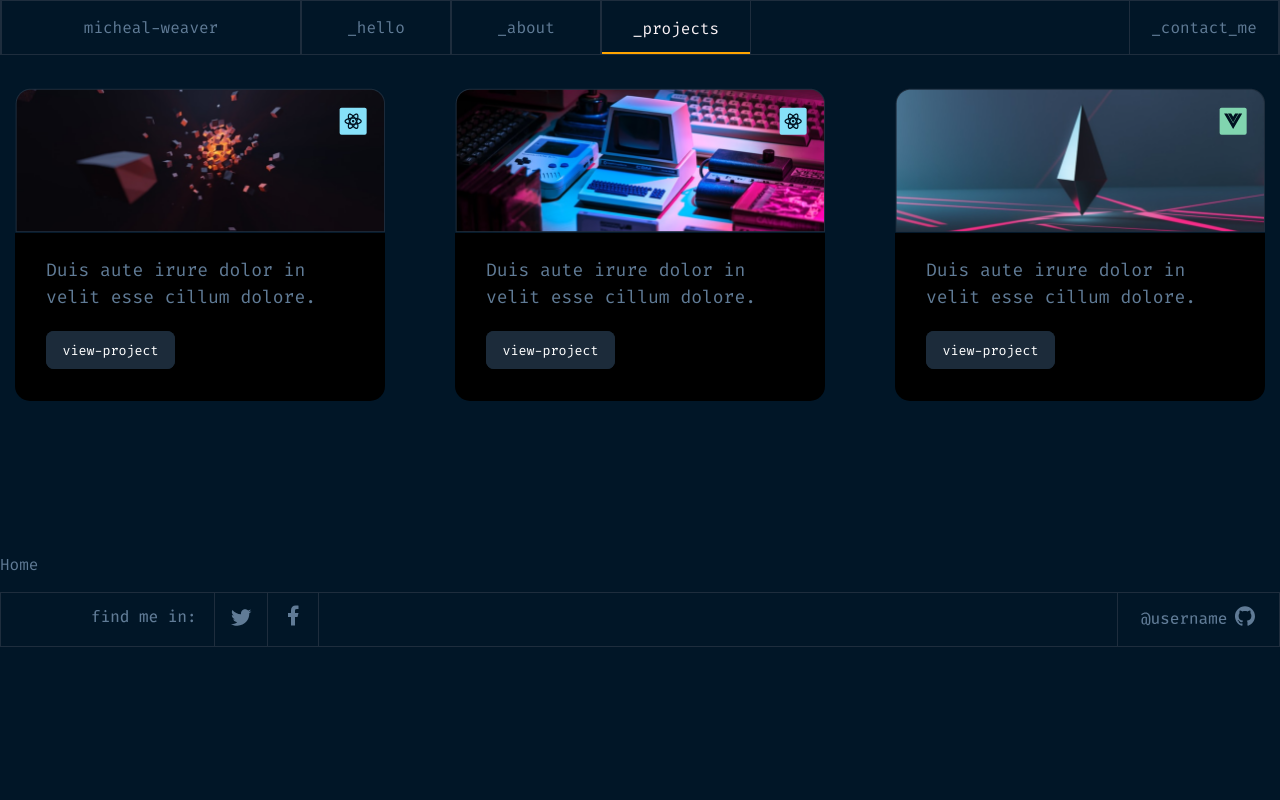
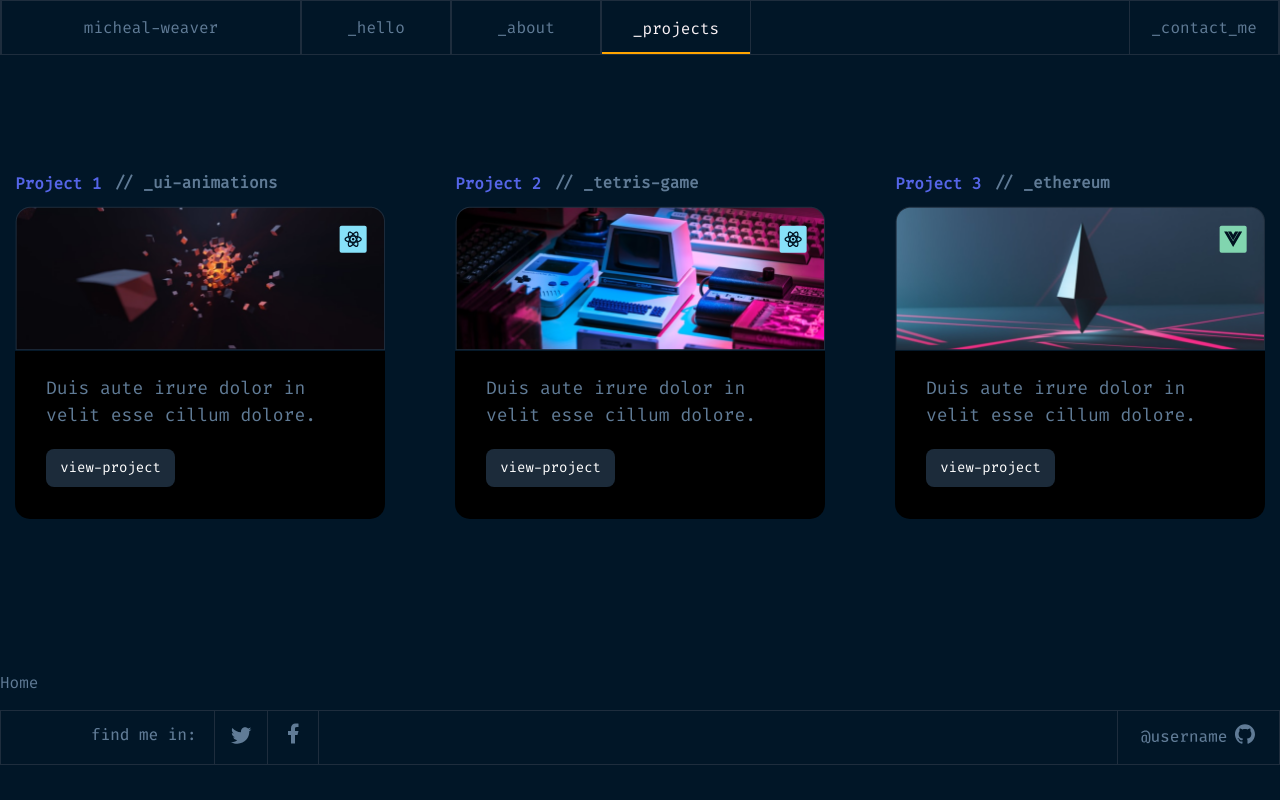
Before and after one commit to mr-krowley/Portfolio-for-Developers, a React (Create React App) app: page /projects_me in a window 1280 px wide. Built offline with nearby package versions, Linux system fonts and the light colour scheme.

Commit message:
add header_project_card

```diff
--- a/src/UI/button/Button.jsx
+++ b/src/UI/button/Button.jsx
@@ -3,7 +3,7 @@ import s from "./Button.module.css"
 export const Button = () => {
   return (
     <button className={s.button}>
-      <span className={s.button}>view-project</span>
+      <span className={s.button__txt}>view-project</span>
     </button>
   );
 }
--- a/src/UI/button/Button.module.css
+++ b/src/UI/button/Button.module.css
@@ -1,6 +1,6 @@
 .button {
-width: 129px;
-height: 38px;
+  width: 129px;
+  height: 38px;
   background: #1c2b3a;
   border-radius: 8px;
   display: flex;
@@ -8,15 +8,14 @@ height: 38px;
   justify-content: center;
   align-items: center;
   gap: 10px;
-  border: #1C2B3A;
+  border: #1c2b3a;
   color: #ffffff;
+  cursor: pointer;
+}
 
-
-}
 .button__txt {
   width: 101px;
   height: 18px;
-
   font-family: "Fira Code";
   font-style: normal;
   font-weight: 450;
--- a/src/UI/card_project/Card.jsx
+++ b/src/UI/card_project/Card.jsx
@@ -6,6 +6,8 @@ export const Card = ({el}) => {
   return (
     <>
       <div className={s.card}>
+        <p className={s.card_header}>{el.card_header}</p>
+        <span className={s.card_header_txt}>{el.card_header_txt}</span>
         <div className={s.container_img_icon}>
           <img src={el.icon} alt="icon" className={s.icon} />
           <img src={el.img} alt="img" className={s.img} />
--- a/src/UI/card_project/Card.module.css
+++ b/src/UI/card_project/Card.module.css
@@ -1,3 +1,28 @@
+.card_header {
+  width: auto;
+  height: 21px;
+  font-family: "Fira Code";
+  font-style: normal;
+  font-weight: 700;
+  font-size: 16px;
+  line-height: 21px;
+  color: #5565e8;
+  margin-top: 118px;
+  margin-bottom: -42px;
+}
+.card_header_txt{
+  width: auto;
+  height: 21px;
+  font-family: "Fira Code";
+  font-style: normal;
+  font-weight: 700;
+  font-size: 16px;
+  line-height: 21px;
+  color: rgba(96, 123, 150, 1);
+  padding-left: 99.5px;
+  position: relative;
+  bottom: -20px;
+}
 .img {
   display: block;
   width: 370.35px;
@@ -8,7 +33,7 @@
   width: 28px;
   position: relative;
   left: 324px;
-top: 52px;
+  top: 52px;
 }
 
 .txt {
@@ -35,14 +60,10 @@ top: 52px;
   border-radius: 15px;
 }
 .container_txt_button {
-  background:black;
+  background: black;
   border-bottom-right-radius: 15px;
   border-bottom-left-radius: 15px;
   padding: 24px 34.6px 31.5px 31px;
   position: relative;
   top: -136px;
-
-
-
-
 }
--- a/src/UI/card_project/Card_project.js
+++ b/src/UI/card_project/Card_project.js
@@ -1,17 +1,23 @@
 export let data = [
   {
+    card_header: "Project 1",
+    card_header_txt: " // _ui-animations",
     txt: "Duis aute irure dolor in velit esse cillum dolore.",
     img: "./images/ui_animation_img.png",
     icon: "./images/icon/Icon_react.svg",
     id: "one",
   },
   {
+    card_header: "Project 2",
+    card_header_txt: " // _tetris-game",
     txt: "Duis aute irure dolor in velit esse cillum dolore.",
     img: "./images/tetris_game_img.png",
     icon: "./images/icon/Icon_react.svg",
     id: "thwoo",
   },
   {
+    card_header: "Project 3",
+    card_header_txt: " //  _ethereum",
     txt: "Duis aute irure dolor in velit esse cillum dolore.",
     img: "/images/etherium_img.png",
     icon: "./images/icon/Icon_etherium.svg",
--- /dev/null
+++ b/src/UI/headerInsideProject/Header_inside_project.jsx
@@ -0,0 +1,5 @@
+import React from 'react'
+import s from './Header_inside_project.module'
+export const Header_inside_project = () => {
+  return <p className={s.Header_inside_project}>React; Vue</p>;
+}
```
Also changed, not shown: src/UI/headerInsideProject/Header_inside_project.module.css (added, +7 -0 lines), src/UI/icons/close-icon.svg (added).
